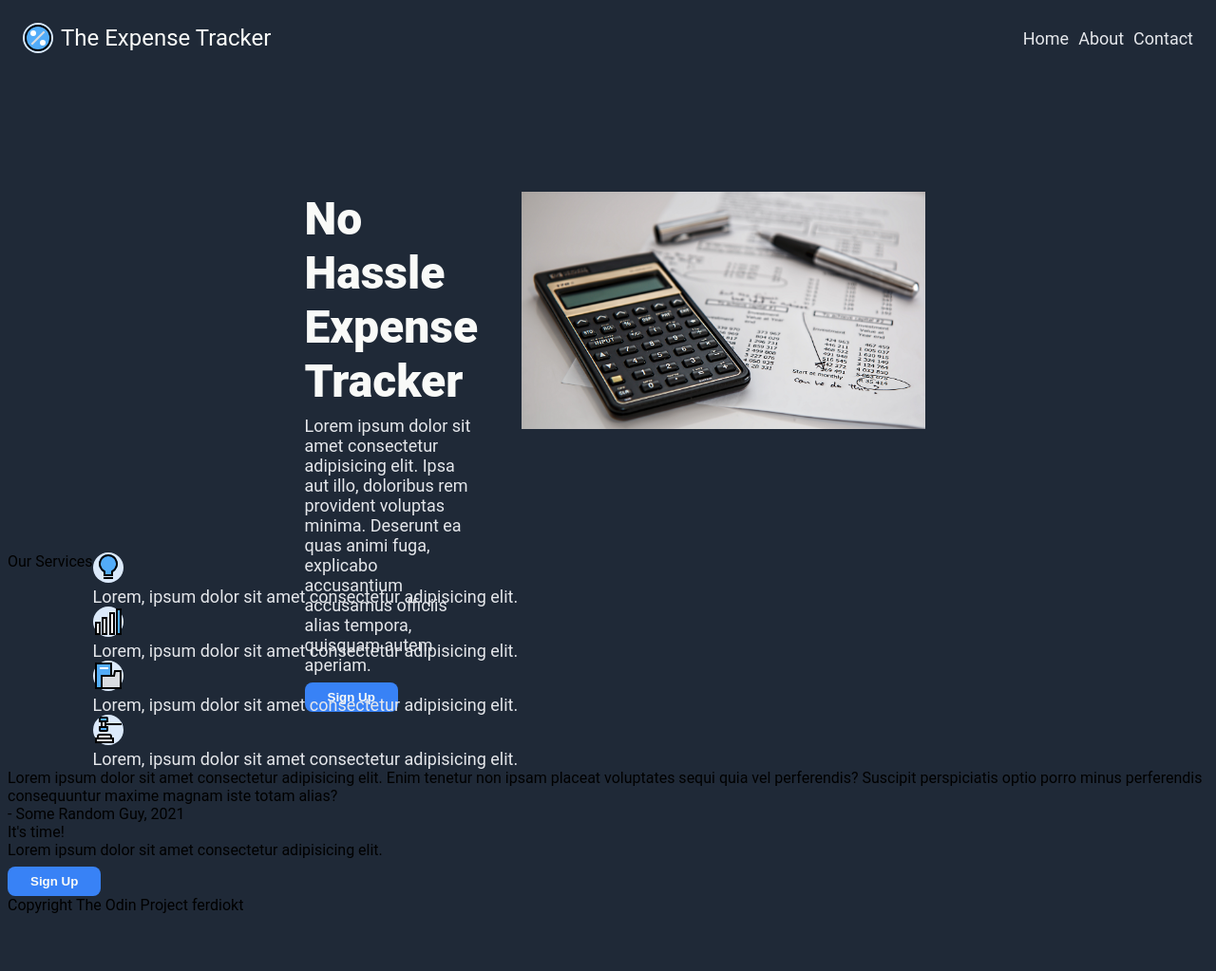
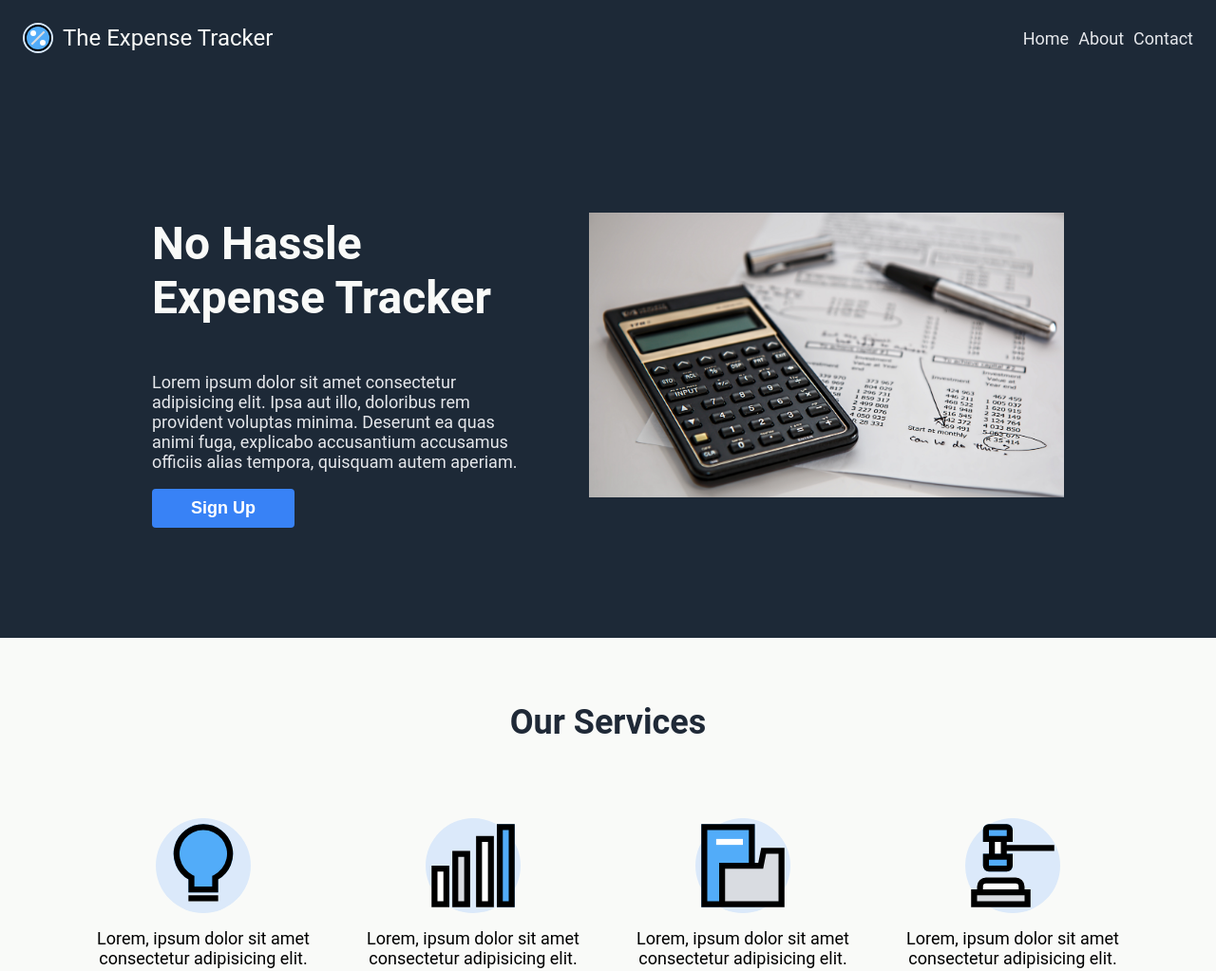
Before and after one commit to ferdiokt/odin-landing-page, a plain HTML site: page index.html in a window 1280 px wide. Shown: the top 1023 px of the page at 95% size. Before the commit the page ends 971 px from the top, so only its background shows below. Drawn offline with Linux system fonts and the light colour scheme.

Commit message:
Adding css and styling

```diff
--- a/index.html
+++ b/index.html
@@ -8,83 +8,89 @@
     <title>The Odin Page</title>
   </head>
   <body>
-    <div class="header">
-      <div class="logo">
+    <div class="column container">
+      <div class="row header">
+        <div class="row logo">
           <img src="./static/img/logo.svg" alt="img-logo" />
           <div class="logo-text">The Expense Tracker</div>
         </div>
-      <div class="links">
+        <div class="row links">
           <a href="index.html">Home</a>
           <a href="about.html">About</a>
           <a href="contact.html">Contact</a>
         </div>
       </div>
 
-    <div class="about">
-      <div class="about-text">
-        <div class="about-title">No Hassle Expense Tracker</div>
-        <div class="description text">
+      <div class="row about">
+        <div class="hero">
+          <h1>No Hassle Expense Tracker</h1>
+          <p>
             Lorem ipsum dolor sit amet consectetur adipisicing elit. Ipsa aut
-          illo, doloribus rem provident voluptas minima. Deserunt ea quas animi
-          fuga, explicabo accusantium accusamus officiis alias tempora, quisquam
-          autem aperiam.
-        </div>
+            illo, doloribus rem provident voluptas minima. Deserunt ea quas
+            animi fuga, explicabo accusantium accusamus officiis alias tempora,
+            quisquam autem aperiam.
+          </p>
           <button>Sign Up</button>
         </div>
-      <div class="about-img">
+        <div class="hero-img">
           <img src="./static/img/about.jpg" alt="img-about" />
         </div>
       </div>
 
-    <div class="information">
+      <div class="column information">
         <div class="info-title">Our Services</div>
-      <div class="info-container">
-        <div class="info">
+        <div class="row info-container">
+          <div class="column info">
             <img src="./static/img/info-1.svg" alt="info-1" />
-          <div class="info text">
+            <div class="text">
               Lorem, ipsum dolor sit amet consectetur adipisicing elit.
             </div>
           </div>
-        <div class="info">
+          <div class="column info">
             <img src="./static/img/info-2.svg" alt="info-2" />
-          <div class="info text">
+            <div class="text">
               Lorem, ipsum dolor sit amet consectetur adipisicing elit.
             </div>
           </div>
-        <div class="info">
+          <div class="column info">
             <img src="./static/img/info-3.svg" alt="info-3" />
-          <div class="info text">
+            <div class="text">
               Lorem, ipsum dolor sit amet consectetur adipisicing elit.
             </div>
           </div>
-        <div class="info">
+          <div class="column info">
             <img src="./static/img/info-4.svg" alt="info-4" />
-          <div class="info text">
+            <div class="text">
               Lorem, ipsum dolor sit amet consectetur adipisicing elit.
             </div>
           </div>
         </div>
       </div>
 
-    <div class="quotes">
+      <div class="cplumn quotes">
         <div class="quotes-text">
           Lorem ipsum dolor sit amet consectetur adipisicing elit. Enim tenetur
           non ipsam placeat voluptates sequi quia vel perferendis? Suscipit
           perspiciatis optio porro minus perferendis consequuntur maxime magnam
           iste totam alias?
         </div>
-      <div class="quotes-owner">- Some Random Guy, 2021</div>
+        <div class="quotes-owner">- Lorem Ipsum, 2021</div>
       </div>
 
-    <div class="action">
+      <div class="row action">
+        <div class="row action-box">
           <div class="action-text">
             <div class="action-title">It's time!</div>
             <div class="action-desc">
-          Lorem ipsum dolor sit amet consectetur adipisicing elit.
+              Sign up and get all the benefits of the expense tracker.
             </div>
           </div>
           <button>Sign Up</button>
         </div>
-    <div class="footer">Copyright The Odin Project ferdiokt</div>
+      </div>
+      <div class="row footer">
+        Copyright © The Odin Project 2021 github.com/ferdiokt
+      </div>
+    </div>
   </body>
 </html>
--- a/static/css/styles.css
+++ b/static/css/styles.css
@@ -1,31 +1,9 @@
 body {
-  background-color: #1f2937;
-  font-family: Roboto, sans-serif;
-  display: flex;
-  flex-direction: column;
-  justify-content: space-between;
-}
-
-.header {
-  display: flex;
-  justify-content: space-between;
-  padding: 16px;
-}
-
-.logo {
-  display: flex;
-  align-items: center;
-  gap: 8px;
-}
-
-.logo-text {
-  font-size: 24px;
-  color: #f9faf8;
-}
-
-.text {
-  font-size: 18px;
-  color: #e5e7eb;
+  background-color: #ffffff;
+  padding: 0;
+  margin: 0;
+  text-align: center;
+  font-family: Roboto, Arial, Arial, Helvetica, sans-serif;
 }
 
 a {
@@ -34,54 +12,184 @@ a {
   color: #e5e7eb;
 }
 
-.links {
+.column {
   display: flex;
+  flex-direction: column;
+}
+
+.row {
+  display: flex;
+  flex-direction: row;
+  align-items: center;
   gap: 10px;
+}
+
+.container {
+  justify-content: space-between;
+  background-color: #1d2937;
+  font-family: Roboto, Arial, Helvetica, sans-serif;
+}
+
+.header {
   align-items: center;
+  justify-content: space-between;
+  padding: 24px;
+}
+
+.logo {
+  gap: 10px;
+}
+
+.logo-text {
+  font-size: 24px;
+  color: #f9faf8;
 }
 
 .about {
-  display: flex;
+  padding: 100px;
+  margin: 16px;
   align-items: center;
   justify-content: center;
-  padding: 100px;
-  padding-left: 300px;
-  padding-right: 300px;
 }
 
-.about-title {
-  font-size: 48px;
-  font-weight: 900;
-  color: #f9faf8;
-  padding-bottom: 8px;
+.hero {
+  display: flex;
+  flex-direction: column;
+  flex-basis: 400px;
+  text-align: left;
+  margin-right: 50px;
 }
 
-.about-text {
-  padding: 30px;
-  height: 250px;
+.hero h1 {
+  font-size: 48px;
+  font-weight: bolder;
+  color: #f9faf8;
+}
+
+.hero p {
+  font-size: 18px;
+  color: #e5e7eb;
+}
+
+.hero-img {
+  display: block;
+}
+
+.hero-img img {
+  width: 500px;
+  height: 300px;
 }
 
 button {
+  display: block;
+  text-align: center;
   background-color: #3882f6;
-  padding: 8px;
-  padding-left: 24px;
-  padding-right: 24px;
-  margin-top: 8px;
+  width: 150px;
   border: none;
-  text-align: center;
-  border-radius: 8px;
-  color: #f9faf8;
-  font-weight: bold;
-}
-
-.about-img {
-  display: flex;
-  flex: 1 1 auto;
-  height: 250px;
-  width: 500px;
-  padding: 16px;
+  border-radius: 4px;
+  padding: 10px;
+  padding-left: 20px;
+  padding-right: 20px;
+  font-size: 18px;
+  font-weight: bolder;
+  color: white;
+  cursor: pointer;
 }
 
 .information {
-  display: flex;
+  flex-basis: 400px;
+  padding: 32px;
+  margin: 0;
+  align-items: center;
+  justify-content: center;
+  background-color: #f9faf8;
 }
+
+.info-title {
+  font-size: 36px;
+  font-weight: bolder;
+  color: #1f2937;
+  padding-bottom: 32px;
+}
+
+.info-container {
+  padding: 32px;
+  margin: 16px;
+  gap: 16px;
+}
+
+.text {
+  font-size: 18px;
+}
+
+.info {
+  align-items: center;
+  justify-content: center;
+  gap: 16px;
+}
+
+.info img {
+  width: 100px;
+  height: 100px;
+}
+
+.quotes {
+  justify-content: center;
+  padding: 100px;
+  background-color: #e5e7eb;
+}
+
+.quotes-text {
+  font-size: 36px;
+  font-style: italic;
+  font-weight: 200;
+  color: #1f2937;
+  text-align: left;
+  margin: 16px;
+}
+
+.quotes-owner {
+  font-size: 24px;
+  font-weight: bolder;
+  color: #1f2937;
+  text-align: right;
+}
+
+.action {
+  background-color: #f9faf8;
+  padding: 100px;
+  align-items: center;
+  justify-content: center;
+}
+
+.action-box {
+  background-color: #3882f6;
+  padding: 64px;
+  border-radius: 8px;
+}
+
+.action-text {
+  font-size: 18px;
+  text-align: left;
+  padding: 16px;
+  color: #f9faf8;
+}
+
+.action-title {
+  font-size: 24px;
+  color: #f9faf8;
+  font-weight: 900;
+}
+
+.action-box button {
+  border: 2px solid;
+  border-color: #f9faf8;
+  margin-left: 36px;
+}
+
+.footer {
+  padding: 24px;
+  justify-content: center;
+  color: #f9faf8;
+  font-size: 18px;
+}
```
Lines whose indentation alone changed are shown as unchanged.
